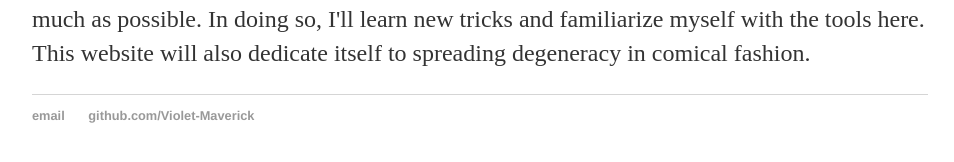
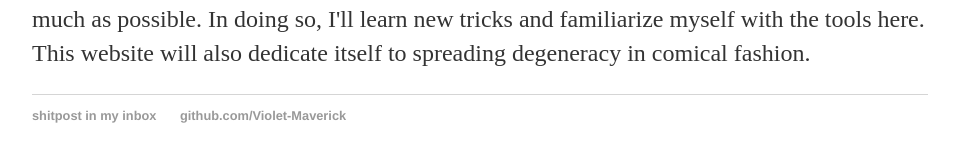
Before and after one commit to Violettica/Violettica.github.io, a Jekyll site: the page built from about/index.html, in a window 1280 px wide. Shown: the part 228-390 px from the top of the page, without its empty margins (160-1114 px from the left). Built offline with Jekyll 4.4.1, drawn with Linux system fonts in a browser that asks for light colours.

Commit message:
Changed the "email" bit.

```diff
--- a/_layouts/default.html
+++ b/_layouts/default.html
@@ -20,7 +20,7 @@
     </div>
     <footer>
       <ul>
-        <li><a href="mailto:sarcasticnameyo@gmail.com">email</a></li>
+        <li><a href="mailto:sarcasticnameyo@gmail.com">shitpost in my inbox</a></li>
         <li><a href="https://github.com/Violet-Maverick">github.com/Violet-Maverick</a></li>
       </ul>
     </footer>
```
